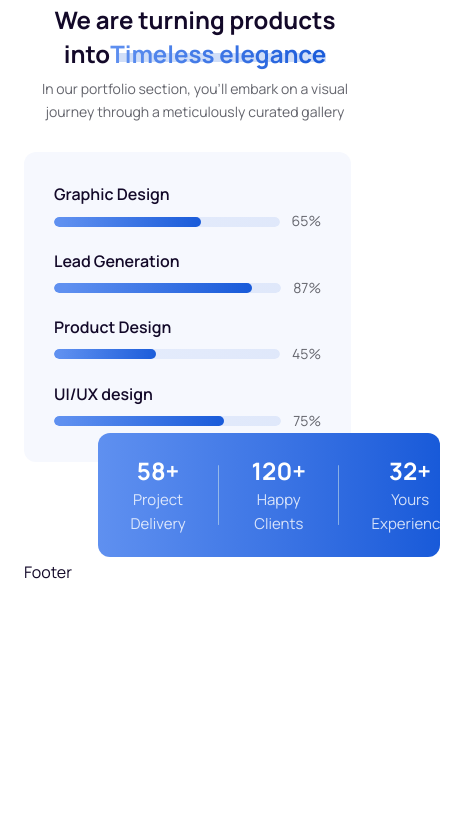
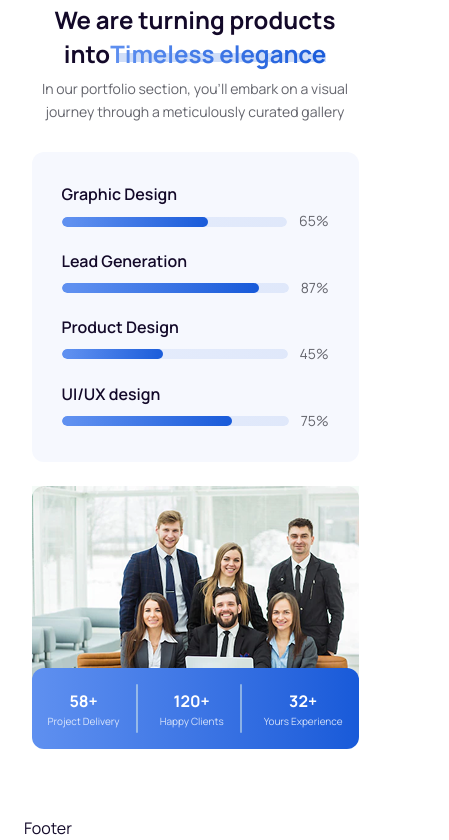
Before and after one commit to Sohana-Karniz-Mimmi/WebWhiz, a Next.js app: page / in a window 390 px wide. Shown: the part 1483-2323 px from the top of the page, 449 px wide, since content can reach past the window. Before the commit the page ends 2067 px from the top, so only its background shows below. Built offline with nearby package versions, Linux system fonts and the light colour scheme.

Commit message:
fixed about section responsive problem

```diff
--- a/src/components/Home/About/Skills.tsx
+++ b/src/components/Home/About/Skills.tsx
@@ -15,9 +15,9 @@ const Skills = () => {
   ];
 
   return (
-    <div className="flex flex-col md:flex-row lg:gap-[32px] gap-[24px] md:mt-[48px] mt-[30px]">
+    <div className="flex flex-col md:items-start items-center md:flex-row lg:gap-[32px] gap-[24px] md:mt-[48px] mt-[30px]">
       {/* Skills */}
-      <div className="flex-1 p-[30px] lg:p-[50px] rounded-[12px] bg-[rgba(24,90,217,0.04)] max-w-[327px] md:max-w-[340px] h-[308px] lg:max-w-[554px] lg:h-[348px]">
+      <div className="w-full max-w-[327px] md:max-w-[340px] lg:max-w-[554px] p-[30px] lg:p-[50px] rounded-[12px] bg-[rgba(24,90,217,0.04)] md:flex-1">
         {skills.map((skill, index) => (
           <div key={index} className="mb-[16px] last:mb-0 xl:pl-[2px]">
             <h3 className="text-[16px] font-semibold leading-[150%] mb-[4px]">
@@ -39,8 +39,8 @@ const Skills = () => {
         ))}
       </div>
 
-      {/* Image */}
-      <div className="flex-1 max-w-[554px] h-[312px] rounded-[12px] bg-[#F4FBF7] relative flex items-center">
+      {/* Image for desktop */}
+      <div className="flex-1 max-w-[554px] h-[312px] rounded-[12px] bg-[#F4FBF7] relative hidden lg:flex items-center">
         <div className="absolute inset-0">
           <Image
             src="/images/about.png"
@@ -69,6 +69,48 @@ const Skills = () => {
           ))}
         </div>
       </div>
+
+      {/* Image for Tablet and mobile*/}
+      <div className="w-full max-w-[327px] md:max-w-[340px] h-[256px] bg-[#F4FBF7] relative md:flex-1 flex lg:hidden items-center overflow-visible">
+        {/* Mobile */}
+        <div className="md:hidden w-full h-full">
+          <Image
+            src="/images/about-mobile.png"
+            alt="Mobile Illustration"
+            fill
+            className="object-cover rounded-[12px]"
+          />
+        </div>
+
+        {/* Tablet) */}
+        <div className="hidden md:block lg:hidden w-full h-full absolute inset-0">
+          <Image
+            src="/images/about-mobile.png"
+            alt="Tablet Illustration"
+            fill
+            className="object-cover rounded-[12px]"
+          />
+        </div>
+
+        {/* Box */}
+        <div className="w-[327px] md:w-[349px] h-[81px] p-[16px] rounded-[12px] bg-gradient-to-r from-primary-start to-primary-end flex items-center justify-between absolute md:-bottom-[14px] -bottom-[7px] md:left-1/2 md:-translate-x-1/2 left-0">
+          {stats.map((stat, index) => (
+            <div key={index} className="flex items-center gap-[16px]">
+              <div className="text-center">
+                <p className="text-white text-[16px] font-bold leading-[150%]">
+                  {stat.value}
+                </p>
+                <p className="text-[rgba(255,255,255,0.80)] md:text-[11px] text-[10px] font-normal leading-[160%]">
+                  {stat.label}
+                </p>
+              </div>
+              {index < stats.length - 1 && (
+                <div className="w-[2px] h-[49px] rounded-[16px] bg-[rgba(226,244,234,0.5)] mr-[16px]" />
+              )}
+            </div>
+          ))}
+        </div>
+      </div>
     </div>
   );
 };
```
Also changed, not shown: public/images/about-mobile.png (added).
